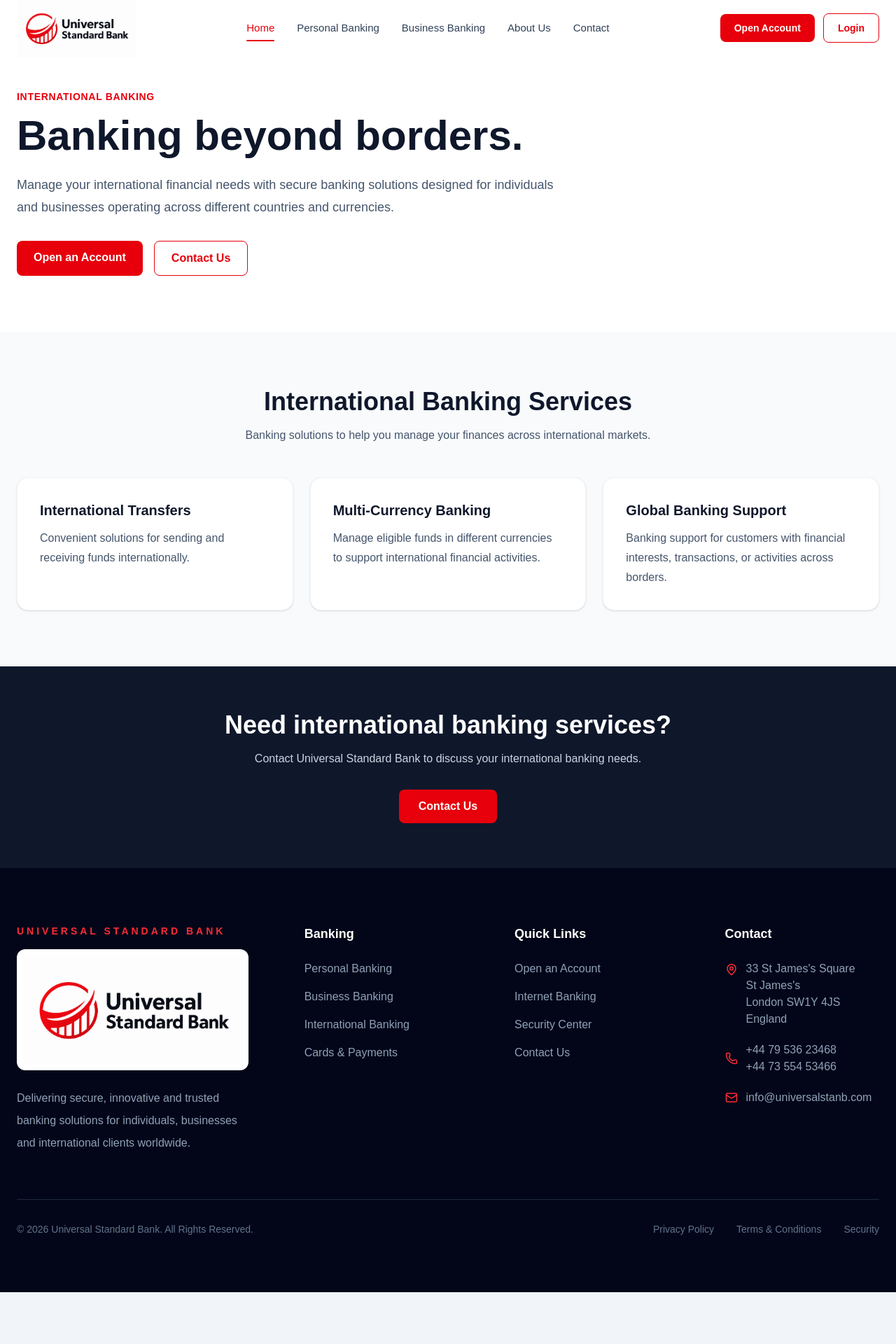
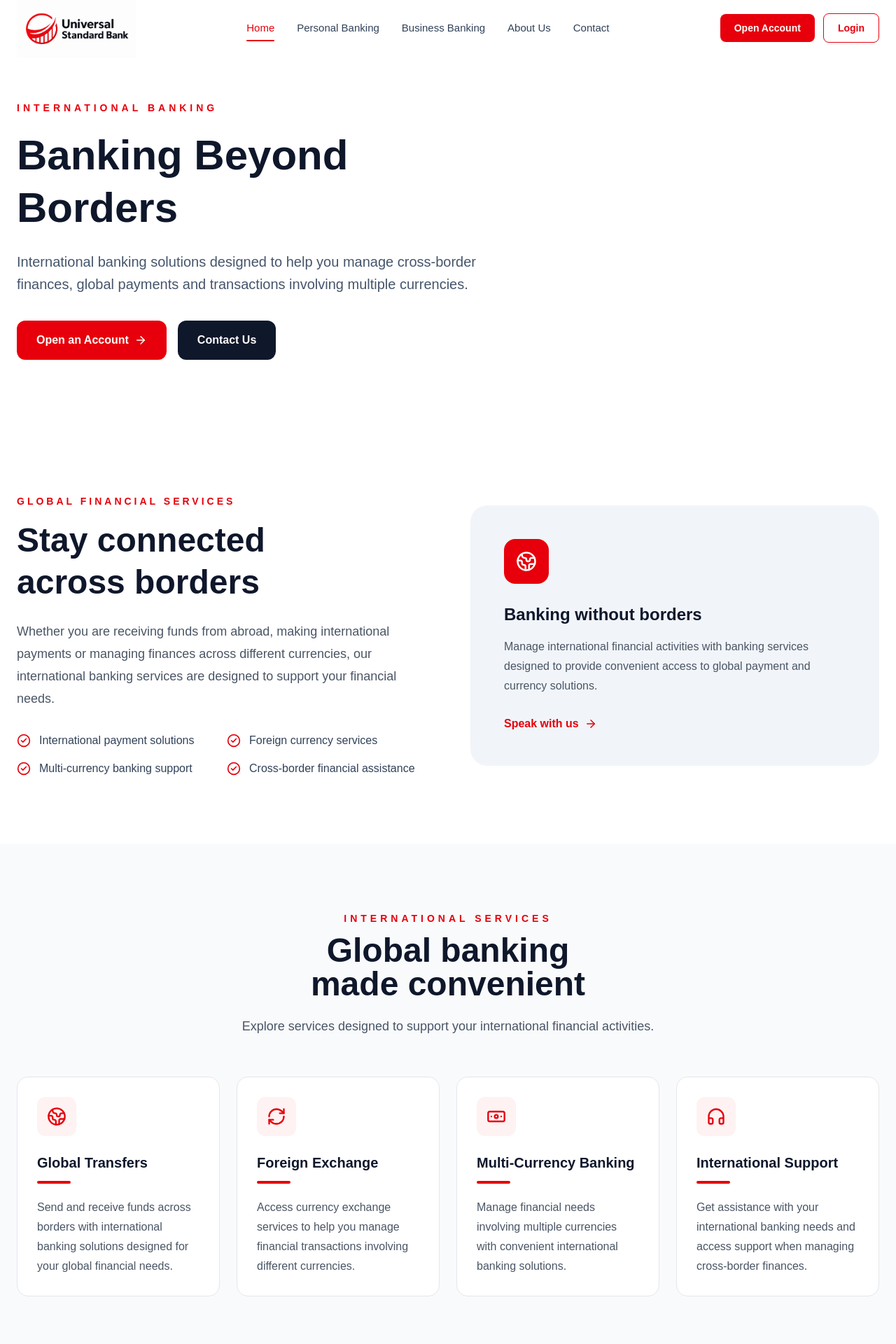
Before and after one commit to NetfacilitiesLtd/universal-standard-bank, a Next.js app: page /international in a window 1280 px wide. Shown: the top 1920 px of the page at 70% size. Before the commit the page ends 1846 px from the top, so only its background shows below. Built offline with nearby package versions, Linux system fonts and the light colour scheme.

Commit message:
Update international banking page

```diff
--- a/app/international/page.tsx
+++ b/app/international/page.tsx
@@ -1,41 +1,86 @@
 import Link from "next/link";
+import {
+  Globe2,
+  ArrowRight,
+  CheckCircle2,
+  Banknote,
+  RefreshCw,
+  Headphones,
+} from "lucide-react";
 import Navbar from "@/components/Navbar";
 import Footer from "@/components/Footer";
 
+const services = [
+  {
+    title: "Global Transfers",
+    description:
+      "Send and receive funds across borders with international banking solutions designed for your global financial needs.",
+    icon: Globe2,
+  },
+  {
+    title: "Foreign Exchange",
+    description:
+      "Access currency exchange services to help you manage financial transactions involving different currencies.",
+    icon: RefreshCw,
+  },
+  {
+    title: "Multi-Currency Banking",
+    description:
+      "Manage financial needs involving multiple currencies with convenient international banking solutions.",
+    icon: Banknote,
+  },
+  {
+    title: "International Support",
+    description:
+      "Get assistance with your international banking needs and access support when managing cross-border finances.",
+    icon: Headphones,
+  },
+];
+
+const benefits = [
+  "International payment solutions",
+  "Foreign currency services",
+  "Multi-currency banking support",
+  "Cross-border financial assistance",
+];
+
 export default function InternationalBankingPage() {
   return (
-    <main className="min-h-screen bg-slate-50">
+    <main className="bg-white">
       <Navbar />
 
       {/* Hero */}
-      <section className="bg-white pt-32 pb-20">
-        <div className="max-w-7xl mx-auto px-6">
+      <section className="relative overflow-hidden bg-white pt-36 pb-24">
+        <div className="relative max-w-7xl mx-auto px-6">
           <div className="max-w-3xl">
-            <p className="text-sm font-semibold uppercase tracking-wider text-red-600">
+            <p className="uppercase tracking-[5px] text-red-600 text-sm font-semibold">
               International Banking
             </p>
 
-            <h1 className="mt-4 text-4xl md:text-6xl font-bold text-slate-900">
-              Banking beyond borders.
+            <h1 className="mt-5 text-5xl md:text-6xl font-bold text-slate-900 leading-tight">
+              Banking Beyond
+              <br />
+              Borders
             </h1>
 
-            <p className="mt-6 text-lg leading-8 text-slate-600">
-              Manage your international financial needs with secure banking
-              solutions designed for individuals and businesses operating
-              across different countries and currencies.
+            <p className="mt-6 text-lg md:text-xl text-slate-600 leading-8 max-w-2xl">
+              International banking solutions designed to help you manage
+              cross-border finances, global payments and transactions involving
+              multiple currencies.
             </p>
 
-            <div className="mt-8 flex flex-wrap gap-4">
+            <div className="mt-9 flex flex-col sm:flex-row gap-4">
               <Link
                 href="/apply"
-                className="rounded-lg bg-red-600 px-6 py-3 font-semibold text-white transition hover:bg-red-700"
+                className="inline-flex items-center justify-center gap-2 rounded-xl bg-red-600 px-7 py-4 font-semibold text-white transition hover:bg-red-700"
               >
                 Open an Account
+                <ArrowRight size={18} />
               </Link>
 
               <Link
                 href="/contact"
-                className="rounded-lg border border-red-600 px-6 py-3 font-semibold text-red-600 transition hover:bg-red-600 hover:text-white"
+                className="inline-flex items-center justify-center gap-2 rounded-xl bg-slate-900 px-7 py-4 font-semibold text-white transition hover:bg-slate-800"
               >
                 Contact Us
               </Link>
@@ -44,75 +89,141 @@
         </div>
       </section>
 
-      {/* Services */}
-      <section className="py-20">
+      {/* Introduction */}
+      <section className="py-24">
         <div className="max-w-7xl mx-auto px-6">
-          <div className="text-center max-w-2xl mx-auto">
-            <h2 className="text-3xl md:text-4xl font-bold text-slate-900">
-              International Banking Services
+          <div className="grid lg:grid-cols-2 gap-16 items-center">
+            <div>
+              <p className="uppercase tracking-[4px] text-red-600 text-sm font-semibold">
+                Global Financial Services
+              </p>
+
+              <h2 className="mt-4 text-4xl md:text-5xl font-bold text-slate-900 leading-tight">
+                Stay connected
+                <br />
+                across borders
               </h2>
 
-            <p className="mt-4 text-slate-600">
-              Banking solutions to help you manage your finances across
-              international markets.
+              <p className="mt-6 text-lg text-gray-600 leading-8">
+                Whether you are receiving funds from abroad, making
+                international payments or managing finances across different
+                currencies, our international banking services are designed to
+                support your financial needs.
               </p>
+
+              <div className="mt-8 grid sm:grid-cols-2 gap-4">
+                {benefits.map((benefit) => (
+                  <div
+                    key={benefit}
+                    className="flex items-center gap-3 text-slate-700"
+                  >
+                    <CheckCircle2
+                      size={20}
+                      className="text-red-600 flex-shrink-0"
+                    />
+                    <span>{benefit}</span>
+                  </div>
+                ))}
+              </div>
             </div>
 
-          <div className="mt-12 grid gap-6 md:grid-cols-3">
-            <div className="rounded-2xl bg-white p-8 shadow-sm border border-slate-100">
-              <h3 className="text-xl font-semibold text-slate-900">
-                International Transfers
+            <div className="rounded-3xl bg-slate-100 p-10 md:p-12">
+              <div className="w-16 h-16 rounded-2xl bg-red-600 flex items-center justify-center">
+                <Globe2 size={30} className="text-white" />
+              </div>
+
+              <h3 className="mt-7 text-2xl font-bold text-slate-900">
+                Banking without borders
               </h3>
 
-              <p className="mt-3 text-slate-600 leading-7">
-                Convenient solutions for sending and receiving funds
-                internationally.
+              <p className="mt-4 text-gray-600 leading-7">
+                Manage international financial activities with banking
+                services designed to provide convenient access to global
+                payment and currency solutions.
               </p>
-            </div>
 
-            <div className="rounded-2xl bg-white p-8 shadow-sm border border-slate-100">
-              <h3 className="text-xl font-semibold text-slate-900">
-                Multi-Currency Banking
-              </h3>
-
-              <p className="mt-3 text-slate-600 leading-7">
-                Manage eligible funds in different currencies to support
-                international financial activities.
-              </p>
-            </div>
-
-            <div className="rounded-2xl bg-white p-8 shadow-sm border border-slate-100">
-              <h3 className="text-xl font-semibold text-slate-900">
-                Global Banking Support
-              </h3>
-
-              <p className="mt-3 text-slate-600 leading-7">
-                Banking support for customers with financial interests,
-                transactions, or activities across borders.
-              </p>
+              <Link
+                href="/contact"
+                className="inline-flex items-center gap-2 mt-7 font-semibold text-red-600 hover:gap-3 transition-all"
+              >
+                Speak with us
+                <ArrowRight size={18} />
+              </Link>
             </div>
           </div>
         </div>
       </section>
 
-      {/* CTA */}
-      <section className="bg-slate-900 py-16">
-        <div className="max-w-4xl mx-auto px-6 text-center">
-          <h2 className="text-3xl md:text-4xl font-bold text-white">
-            Need international banking services?
+      {/* Services */}
+      <section className="bg-slate-50 py-24">
+        <div className="max-w-7xl mx-auto px-6">
+          <div className="text-center max-w-3xl mx-auto">
+            <p className="uppercase tracking-[5px] text-red-600 text-sm font-semibold">
+              International Services
+            </p>
+
+            <h2 className="mt-3 text-4xl md:text-5xl font-bold text-slate-900">
+              Global banking
+              <br />
+              made convenient
             </h2>
 
-          <p className="mt-4 text-slate-300">
-            Contact Universal Standard Bank to discuss your international
-            banking needs.
+            <p className="mt-5 text-lg text-gray-600 leading-8">
+              Explore services designed to support your international financial
+              activities.
+            </p>
+          </div>
+
+          <div className="grid grid-cols-1 md:grid-cols-2 lg:grid-cols-4 gap-6 mt-14">
+            {services.map((service) => {
+              const Icon = service.icon;
+
+              return (
+                <div
+                  key={service.title}
+                  className="bg-white border border-gray-200 rounded-2xl p-7 hover:-translate-y-1 hover:border-red-600 hover:shadow-xl transition-all duration-300"
+                >
+                  <div className="w-14 h-14 rounded-xl bg-red-50 flex items-center justify-center">
+                    <Icon size={28} className="text-red-600" />
+                  </div>
+
+                  <h3 className="mt-6 text-xl font-bold text-slate-900">
+                    {service.title}
+                  </h3>
+
+                  <div className="w-12 h-1 bg-red-600 rounded-full mt-3" />
+
+                  <p className="mt-5 text-gray-600 leading-7">
+                    {service.description}
+                  </p>
+                </div>
+              );
+            })}
+          </div>
+        </div>
+      </section>
+
+      {/* CTA */}
+      <section className="py-24">
+        <div className="max-w-5xl mx-auto px-6">
+          <div className="rounded-3xl bg-red-600 px-8 py-14 md:px-14 text-center">
+            <h2 className="text-3xl md:text-4xl font-bold text-white">
+              Take your banking global
+            </h2>
+
+            <p className="mt-4 text-red-100 text-lg leading-7 max-w-2xl mx-auto">
+              Explore international banking solutions designed to support your
+              cross-border financial needs.
             </p>
 
             <Link
               href="/contact"
-            className="inline-block mt-8 rounded-lg bg-red-600 px-7 py-3 font-semibold text-white transition hover:bg-red-700"
+              className="inline-flex items-center gap-2 mt-8 rounded-xl bg-white px-7 py-4 font-semibold text-red-600 transition hover:bg-slate-100"
             >
               Contact Us
+              <ArrowRight size={18} />
             </Link>
+          </div>
         </div>
       </section>
 
```
Lines whose indentation alone changed are shown as unchanged.
